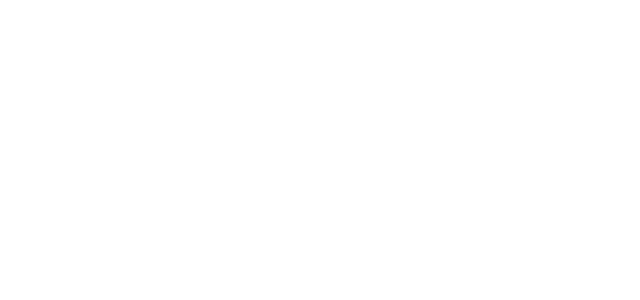
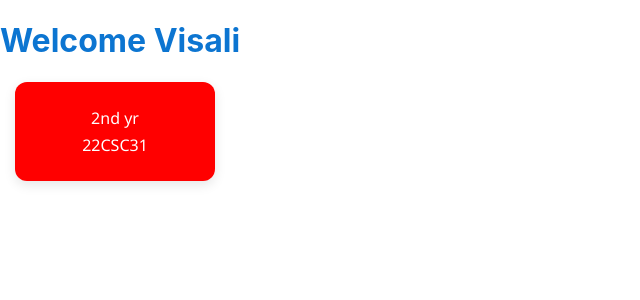
Before and after one commit to Deepak-1130/Digital-Attendance, a React (Create React App) app: page /FacultyDashboard in a window 1280 px wide. Before the commit this address had no page. Shown: the top 300 px of the page, without its empty margins (0-640 px from the left). Built offline with nearby package versions, Linux system fonts and the light colour scheme.

Commit message:
dashbooards added

```diff
--- a/src/App.js
+++ b/src/App.js
@@ -4,6 +4,7 @@
 import { useState } from "react";
 import Home from "./Components/home";
 import Dashboard from "./Components/Dashboard";
+import FacultyDashboard from "./Components/FacultyDashboard";
 function App() {
   const studentDetails={
     name:"Deepak",
@@ -13,12 +14,18 @@
     totalClasses:"100",
     Attendance:"85%"
 }
+const FacultyDetails={
+    name:"Visali",
+    papers:2
+}
    //State declaration
     const [loginType, setLoginType] =useState("");
+    // const [studentDetails,setStudentDetails]=useState("");
   return (
     <BrowserRouter>
     <Routes>
-      <Route path="/" element={<Home setLoginType={setLoginType} />} />
+      <Route path="/FacultyDashboard" element={<FacultyDashboard FacultyDetails={FacultyDetails}  />}/>
+       <Route path="/" element={<Home setLoginType={setLoginType}   />} />
       <Route path="/Dashboard" element={<Dashboard studentDetails={studentDetails}/>} />
       <Route path="/login" element={<LoginPage loginType={loginType}/>}/>
     </Routes>
--- /dev/null
+++ b/src/Components/FacultyDashboard.jsx
@@ -0,0 +1,21 @@
+import React from "react";
+import "../StyleSheets/FacultyDashboard.css";
+import Cards from "./cards";
+
+const TeacherDashboard = ({FacultyDetails} ) =>{
+    const paperDetail={
+      year:"2nd yr",
+      subjectcode:"22CSC31"
+    }
+    return(
+        <div className="TeacherDashboard">
+            <h1>Welcome {FacultyDetails.name}</h1>
+
+            <Cards paperDetails={paperDetail} />
+
+
+                </div>
+
+    )
+}
+export default TeacherDashboard ;
--- /dev/null
+++ b/src/Components/cards.jsx
@@ -0,0 +1,11 @@
+import React from "react";
+import "../StyleSheets/cards.css";
+const Cards = ({paperDetails}) => {
+    return (
+        <div className="cards">
+            <p>{paperDetails.year}</p>
+            <p>{paperDetails.subjectcode}</p>
+        </div>
+    )
+}
+export default Cards ;
--- a/src/Components/home.jsx
+++ b/src/Components/home.jsx
@@ -7,8 +7,8 @@
 return(
     <div className="home">
         <h3>Select the login type</h3>
-       <Link to="/login"> <button onClick={()=>setLoginType("Student")}>Student Login</button></Link>
-       <Link to="/login"k> <button onClick={()=>setLoginType("Teacher")}>Teacher Login</button></Link>
+       <Link to="/login"> <button  onClick={()=>setLoginType("Student")}>Student Login</button></Link>
+       <Link to="/login"k> <button onClick={()=>setLoginType("Faculty")}>Faculty Login</button></Link>
         </div>
 )
 }
--- a/src/Components/loginPage.jsx
+++ b/src/Components/loginPage.jsx
@@ -1,25 +1,49 @@
 import React from "react";
 import { useState } from "react";
+import { useNavigate } from "react-router-dom";
 import "../StyleSheets/loginPage.css";
 import { Link } from "react-router-dom";
 // login Component
-const LoginPage = ({loginType}) => {
-    //Function declaration
-    // Handle submit
+const LoginPage = ({ loginType }) => {
+
+    //Hooks declaration
+    const [rollNo, setRollNo] = useState();
+    const [password, setPassword] = useState("")
+    const navigate = useNavigate();
+
+    // Handle submit...................................................................................................
     const handleSubmit = (e) => {
         e.preventDefault()
         console.log(password)
         console.log(rollNo)
     }
-    //Number check function
+
+    //Number check function.......................................................................................
     const checkNumberType = (value) => {
 
-    return value.replace(/[^0-9]/g, "");
+        return value.replace(/[^0-9]/g, "");
     };
 
-   //State declaration
-    const [rollNo, setRollNo] = useState();
-    const [password, setPassword] = useState("")
+    //Function declaration.................................................................................................
+    const handleLogin = () => {
+    if(loginType=="Student"){
+        navigate("/Dashboard")}
+    else{
+         navigate("/FacultyDashboard")
+    }
+        //fetch path not defined so commented--------------------------------------------------------------------------------
+        // fetch("https://" , {
+        //     method:"POST",
+        //     headers: {"content-type":"application/json"},
+        //     body:JSON.stringify({
+        //         rollNo:rollNo,
+        //         password:password
+        //     })
+        // })
+    }
+
+
+
     return (
         <div className="login-page">
             <div className="login-container">
@@ -48,7 +72,7 @@
                         onChange={(e) => setPassword(e.target.value)}
                     >
                     </input>
-                 <Link to="/dashboard"><button type="submit" className="Login-Button">Login </button></Link>
+                    <button type="submit" onClick={handleLogin} className="Login-Button">Login</button>
                     {/* <p>Want to change password ?<Link  to="/signUp">Change Password </Link></p> */}
 
 
--- a/src/StyleSheets/Dashboard.css
+++ b/src/StyleSheets/Dashboard.css
@@ -27,13 +27,12 @@
   font-weight: bold;
   color: #2e86de;
 }
-
-.dashboard .attendance {
-  margin-top: 20px;
-  padding: 12px;
-  border-radius: 8px;
-  background: #eaf6ff;
-  font-size: 1.2rem;
-  font-weight: bold;
-  color: #0077cc;
+.dashboard button{
+  padding: 0.2cm;
+  width: 3cm;
+  font-size: 1rem;
+  color:white;
+  background-color: red;
+  border-width: 0px;
+  border-radius: 08px;
 }
--- /dev/null
+++ b/src/StyleSheets/FacultyDashboard.css
@@ -0,0 +1,3 @@
+.TeacherDashboard h1 {
+    color: rgb(12, 117, 209);
+}
--- /dev/null
+++ b/src/StyleSheets/cards.css
@@ -0,0 +1,26 @@
+.cards {
+  background: #ff0000;               border-radius: 12px;
+  box-shadow: 0 4px 12px rgba(0,0,0,0.1);
+  padding: 20px;
+  margin: 15px;
+  width: 160px;
+  transition: transform 0.2s ease, box-shadow 0.2s ease;
+  text-align: center;
+  font-family: "Segoe UI", Tahoma, Geneva, Verdana, sans-serif;
+}
+
+
+.cards:hover {
+  transform: translateY(-5px);
+  box-shadow: 0 6px 18px rgba(255, 2, 2, 0.15);
+}
+
+
+
+
+
+.cards p {
+  font-size: 16px;
+  margin: 5px 0;
+  color: #ffffff;
+}
--- a/src/StyleSheets/loginPage.css
+++ b/src/StyleSheets/loginPage.css
@@ -9,7 +9,7 @@
 }
 
 .login-container h2 {
-    margin-bottom: 20px;
+    margin-bottom:20px;
 }
 
 .login-container form {
@@ -33,7 +33,7 @@
 
 .login-container button {
     padding: 10px;
-    background-color: #007bff;
+    background-color: #00ff7b;
     color: white;
     font-weight: bold;
     border: none;
@@ -42,5 +42,5 @@
 }
 
 .login-container button:hover {
-    background-color: #0056b3;
+    background-color: #00b345;
 }
```
